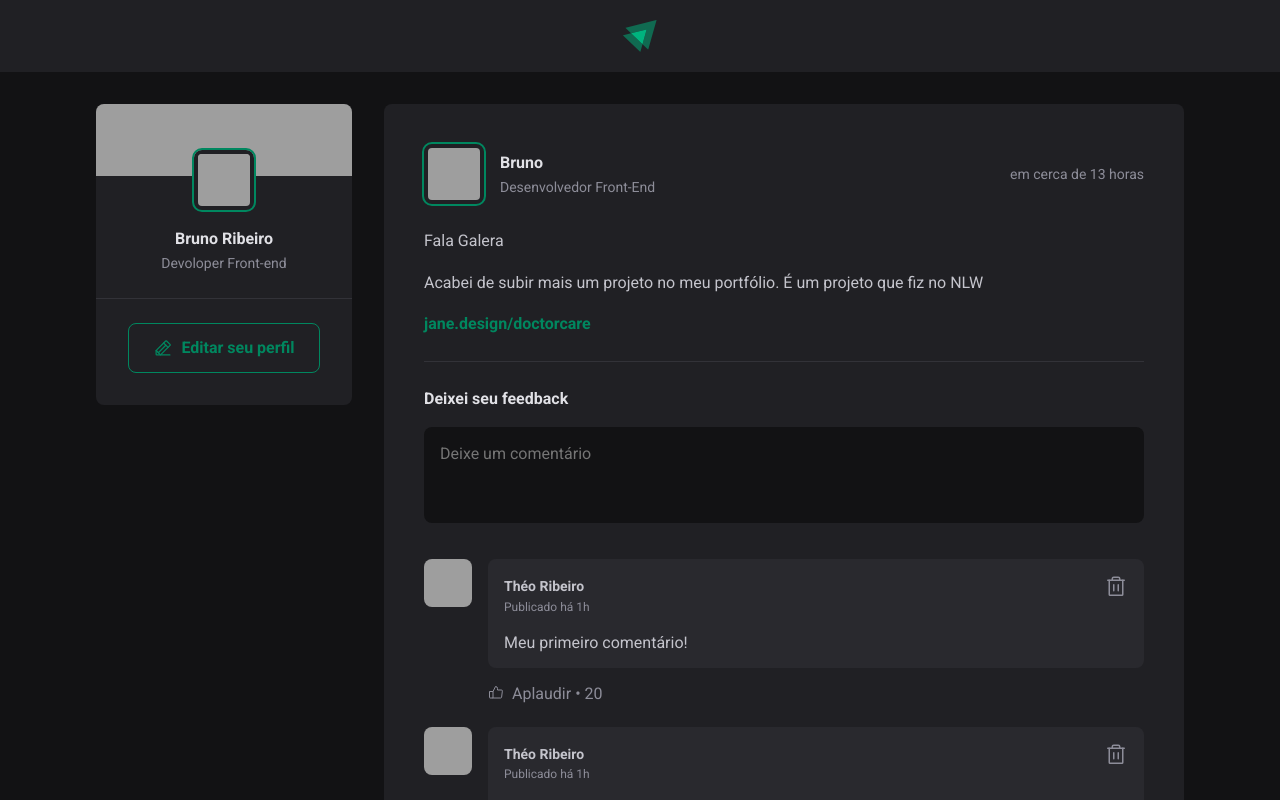
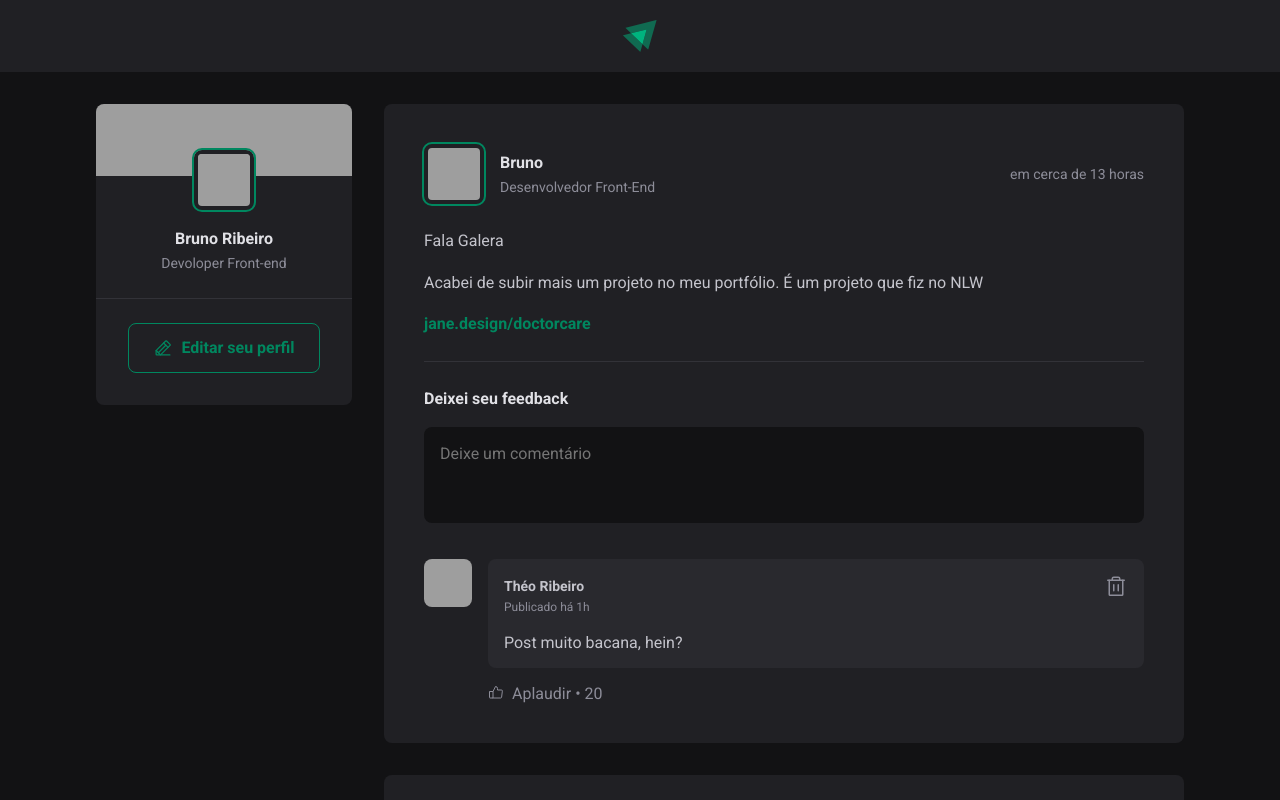
Before and after one commit to brunorazevedo/Project-Feed, a React (Vite) app: page / in a window 1280 px wide. Shown: the top 800 px of the page. Built offline with nearby package versions, Linux system fonts and the light colour scheme; grey boxes are pictures that could not be loaded.

Commit message:
Novas funcionalidades

```diff
--- a/src/App.jsx
+++ b/src/App.jsx
@@ -56,6 +56,7 @@
          {posts.map(post => {
             return (
             <Post
+            key={post.id}
             author={post.author}
             content={post.content}
             publishedAt={post.publishedAt}
--- a/src/components/Comment.jsx
+++ b/src/components/Comment.jsx
@@ -3,7 +3,12 @@
 import {ThumbsUp} from 'phosphor-react'
 import { Avatar } from './Avatar'
 
-export function Comment(){
+export function Comment({content, onDeleteComment}){
+
+    function handleDeleteComment(){
+        onDeleteComment(content);
+    }
+
     return (
         <div className={styles.comment}>
             <Avatar hasBorder={false} src="https://github.com/brunorazevedo.png" />
@@ -16,13 +21,13 @@
                             <time title="16 de Agosto ás 13:45" dateTime="2022-08-16 13:45:20">Publicado há 1h</time>
                         </div>
 
-                        <button title="Deletar comentario">
+                        <button onClick={handleDeleteComment} title="Deletar comentario">
                             <Trash size={24} />
 
                         </button>
                     </header>
 
-                    <p>Meu primeiro comentário! </p>
+                    <p>{content} </p>
                 </div>
 
                 <footer>
--- a/src/components/Post.jsx
+++ b/src/components/Post.jsx
@@ -1,5 +1,6 @@
 import { format, formatDistanceToNow} from 'date-fns';
 import ptBR from 'date-fns/locale/pt-BR';
+import { useState } from 'react';
 
 import { Avatar } from './Avatar';
 import { Comment } from './Comment';
@@ -8,6 +9,12 @@
 
 
 export function Post({author, publishedAt, content }){
+    const [comments, setComments ] = useState([
+        'Post muito bacana, hein?'
+    ])
+
+    const [newCommentText, setNewCommentText] = useState('')
+
     const publishedAtDateFormatted =  format(publishedAt, "d de LLLL 'às' HH:mm'h'", {
         locale: ptBR,
     })
@@ -16,6 +23,26 @@
         locale: ptBR,
         addSuffix: true,
     })
+
+    function handleCreateNewComment(){
+        event.preventDefault()
+
+
+        setComments([...comments, newCommentText]);
+        setNewCommentText('');
+    }
+
+    function handleNewCommentChange(){
+        setNewCommentText(event.target.value);
+    }
+
+    function deleteComment(commentToDelete){
+        const commentsWithoutDeleteOne = comments.filter(comment =>{
+            return comment !== commentToDelete
+        })
+
+        setComments(commentsWithoutDeleteOne);
+    }
 
 
     return (
@@ -37,18 +64,21 @@
             <div className={styles.content}>
                 {content.map(line =>{
                     if(line.type === 'paragraph'){
-                        return <p>{line.content}</p>;
+                        return <p key={line.content}>{line.content}</p>;
                     }else if (line.type === 'link'){
-                        return <p><a href="">{line.content}</a></p>
+                        return <p key={line.content}><a href="">{line.content}</a></p>
                     }
                 })}
             </div>
 
-            <form className={styles.commentForm}>
+            <form onSubmit={handleCreateNewComment} className={styles.commentForm}>
                 <strong>Deixei seu feedback</strong>
 
                 <textarea
+                name="comment"
                 placeholder="Deixe um comentário"
+                value={newCommentText}
+                onChange={handleNewCommentChange}
                 />
 
                 <footer>
@@ -57,9 +87,14 @@
             </form>
 
             <div className={styles.commentList}>
-                <Comment />
-                <Comment />
-                <Comment />
+                {comments.map(comment =>{
+                    return (
+                    <Comment
+                    key={comment}
+                    content={comment}
+                    onDeleteComment={deleteComment}
+                    />)
+                })}
             </div>
         </article>
     )
```
